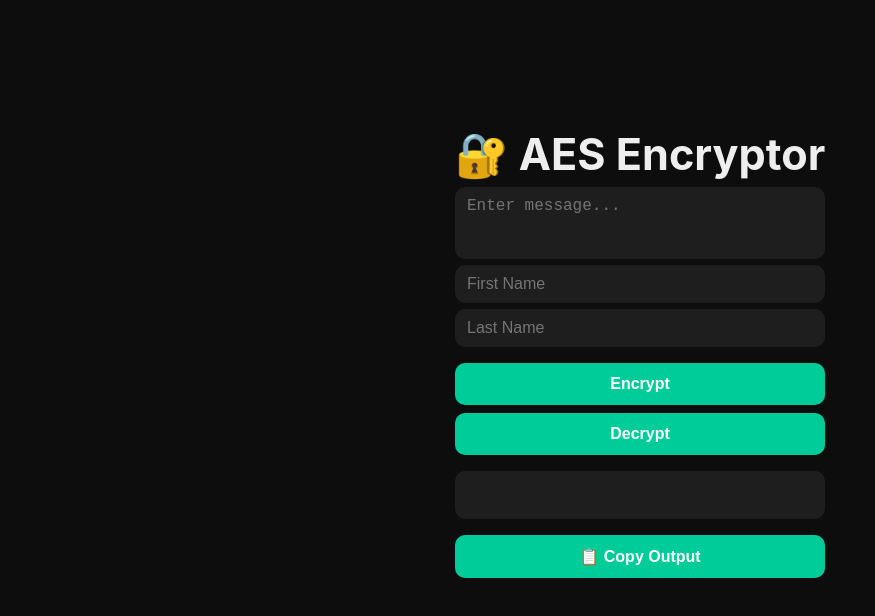
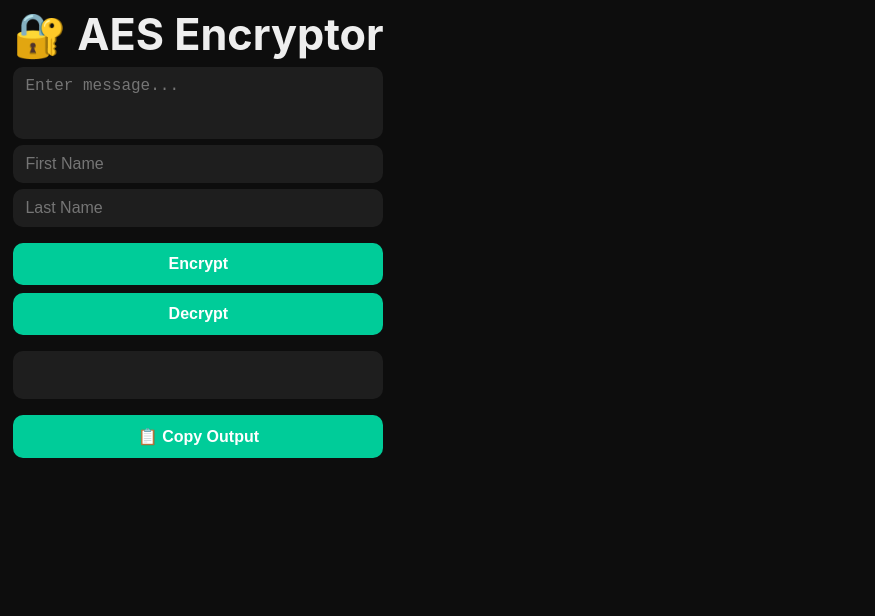
Before and after one commit to Evan001011/AES-Encryptor, a plain HTML site: page index.html in a window 1280 px wide. Shown: the whole page, without its empty margins (0-875 px from the left). Drawn offline with nearby package versions, Linux system fonts and the light colour scheme.

Commit message:
Update style.css

```diff
--- a/style.css
+++ b/style.css
@@ -6,7 +6,8 @@ html,
 body {
     margin: 0;
     padding: 0;
-    height: 100%;
+    height: 70vh;
+    width: 31vw;
     background-color: #0d0d0d;
     color: #eee;
     font-family: -apple-system, BlinkMacSystemFont, "Segoe UI", Roboto, sans-serif;
@@ -26,7 +27,6 @@ h1 {
     text-align: center;
     margin: 0 0 6px 0;
     flex-shrink: 0;
-    margin-top: 120px;
 }
 
 .container {
```
